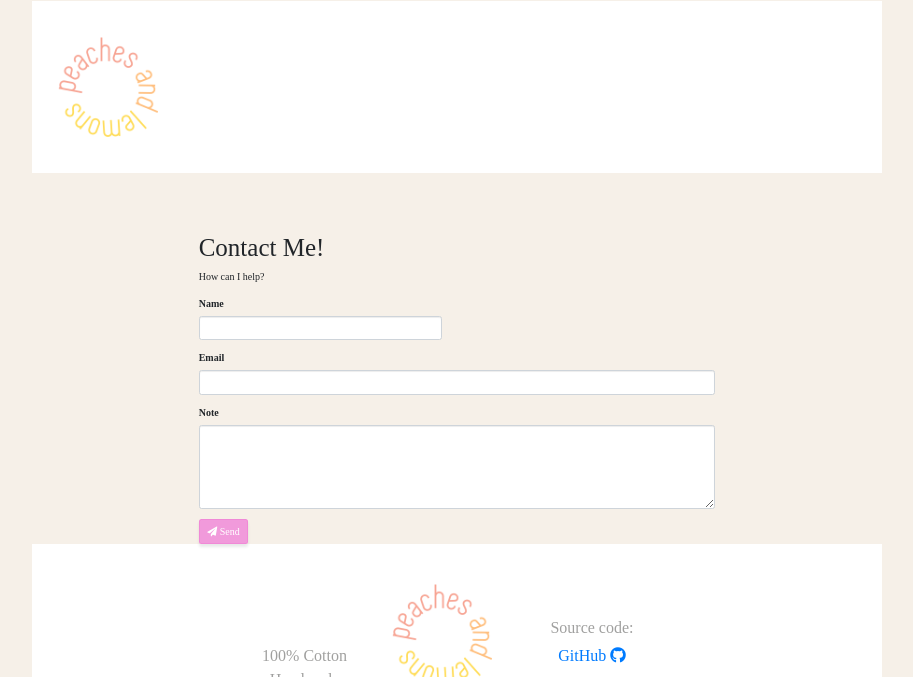
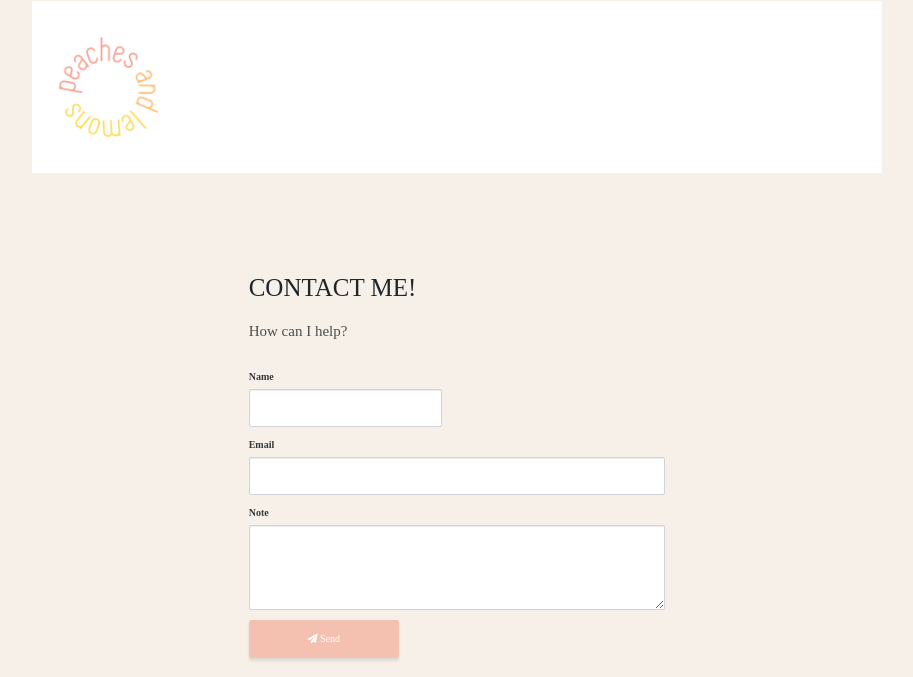
Before and after one commit to AlexPersaud17/MasksByLiz, a Django app: page /masks/contact/ in a window 1280 px wide. Shown: the top 677 px of the page, without its empty margins (183-1096 px from the left). Run offline with Django 3.2, Linux system fonts and the light colour scheme; data comes from the database, SQL or seed files in the repository; some libraries are stand-ins or nearby versions.

Commit message:
add contact form

```diff
--- a/static/css/styles.css
+++ b/static/css/styles.css
@@ -93,8 +93,11 @@
 }
 
 #content {
-    margin-top: 40px;
     height: auto;
+}
+
+.pitch-text {
+    display: none !important;
 }
 
 .shop-heading {
@@ -216,17 +219,55 @@ header {
 }
 
 .footer-left {
-    /* max-width: 41.666667%; */
     margin-left: -15px;
     padding-left: 0px;
     padding-bottom: 10px;
     padding-top: 0px !important;
 }
 
+.contact-form {
+    padding: 50px;
+    margin: 30px 0;
+}
 
-/* .thank-you-section {
-    max-width: 800px;
-} */
+.contact-form h1 {
+    text-transform: uppercase;
+    margin: 0 0 15px;
+}
+
+.contact-form .form-control,
+.contact-form .btn {
+    min-height: 38px;
+    border-radius: 2px;
+}
+
+.contact-form .btn-primary {
+    min-width: 150px;
+    background: #f4c0af;
+    border: none;
+}
+
+.contact-form .btn-primary:hover {
+    background: #eba088;
+}
+
+.contact-form label {
+    opacity: 0.9;
+}
+
+.contact-form textarea {
+    resize: vertical;
+}
+
+.hint-text {
+    font-size: 15px;
+    padding-bottom: 15px;
+    opacity: 0.8;
+}
+
+.bs-example {
+    margin: 20px;
+}
 
 .navbar .container {
     margin-left: 0px;
@@ -238,10 +279,6 @@ header {
     align-items: center;
     -ms-flex-pack: justify;
     justify-content: start !important;
-}
-
-.pageContentWrapper {
-    /* min-height: calc(100vh - 80px); */
 }
 
 footer {
@@ -261,12 +298,6 @@ footer {
 .footer-right {
     padding-top: 30px;
     font-size: 16px;
-}
-
-@font-face {
-    font-family: 'futura';
-    src: url('/static/fonts/Futura Book font.tff') format('tff') font-weight: normal;
-    font-style: normal;
 }
 
 html {
@@ -397,16 +428,12 @@ p {
 }
 
 @media (min-width: 1026px) {
-    /* .fc-logo {
-        display: none;
-    } */
     li {
         color: #A0A09F;
     }
     ul.name {
         padding-top: 50px;
     }
-    .footer {}
     .about-heading .about-heading-img {
         position: relative;
         z-index: 0;
```
